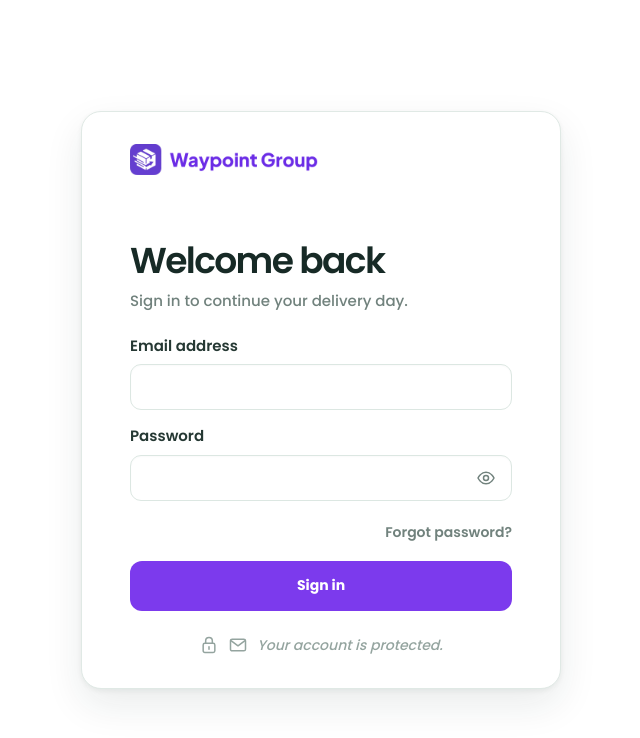
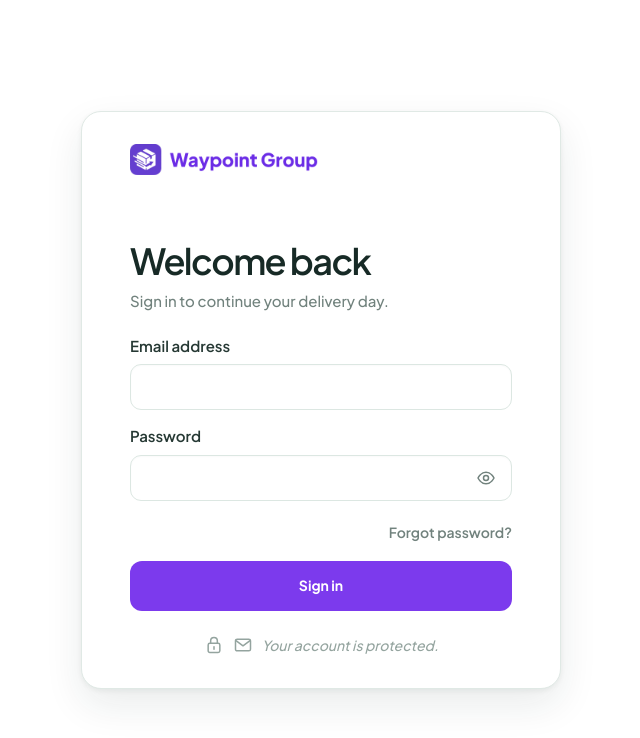
Before and after one commit to nuwin2003/waypoint, a React (Vite) app in the folder frontend/: page /login in a window 1280 px wide. Shown: the top 738 px of the page, without its empty margins (319-959 px from the left). Built offline with nearby package versions, Linux system fonts and the light colour scheme.

Commit message:
change font to plus jakartha sans

```diff
--- a/frontend/index.html
+++ b/frontend/index.html
@@ -8,7 +8,7 @@
     <meta name="description" content="Waypoint is a smart distribution management platform for dispatchers, loaders, storekeepers, and drivers." />
     <link rel="preconnect" href="https://fonts.googleapis.com" />
     <link rel="preconnect" href="https://fonts.gstatic.com" crossorigin />
-    <link href="https://fonts.googleapis.com/css2?family=Poppins:wght@400;500;600;700;800;900&display=swap" rel="stylesheet" />
+    <link href="https://fonts.googleapis.com/css2?family=Plus+Jakarta+Sans:wght@400;500;600;700;800&display=swap" rel="stylesheet" />
   </head>
   <body>
     <div id="root"></div>
--- a/frontend/src/shared/styles/typography.css
+++ b/frontend/src/shared/styles/typography.css
@@ -1,2 +1,2 @@
-@import url('https://fonts.googleapis.com/css2?family=Poppins:wght@400;500;600;700&display=swap');
-:root,body,button,input,select,textarea{font-family:'Poppins',sans-serif}h1,h2,h3,p{font-family:'Poppins',sans-serif}
+@import url('https://fonts.googleapis.com/css2?family=Plus+Jakarta+Sans:wght@400;500;600;700;800&display=swap');
+:root,body,button,input,select,textarea{font-family:'Plus Jakarta Sans',sans-serif}h1,h2,h3,p{font-family:'Plus Jakarta Sans',sans-serif}
--- a/frontend/src/styles.css
+++ b/frontend/src/styles.css
@@ -53,7 +53,7 @@
   --radius-xl: 24px;
   --radius-full: 9999px;
 
-  --font-sans: 'Poppins', -apple-system, BlinkMacSystemFont, 'Segoe UI', Roboto, Helvetica, Arial, sans-serif;
+  --font-sans: 'Plus Jakarta Sans', -apple-system, BlinkMacSystemFont, 'Segoe UI', Roboto, Helvetica, Arial, sans-serif;
 
   --topbar-height: 68px;
   --sidebar-width: 260px;
```
Also changed, not shown: 1 other file (tests, documents, lock files or other folders).
